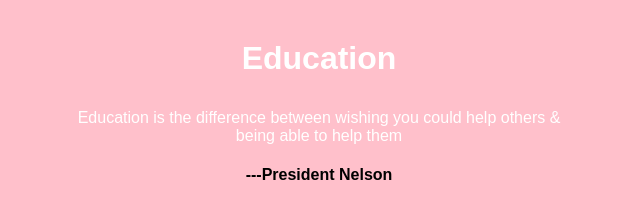
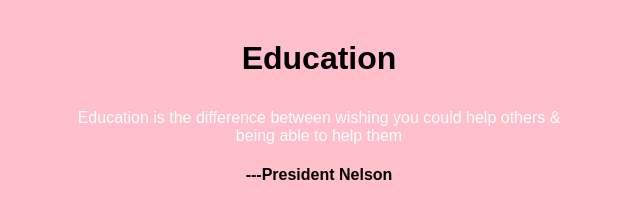
Before and after one commit to pro-cwd/wdd130, a plain HTML site: page w04-challenge.html in a window 1280 px wide. In both pictures the pointer is over the element "Education". Shown: the top 219 px of the page, without its empty margins (321-961 px from the left). Drawn offline with Linux system fonts and the light colour scheme.

Commit message:
add hover to title

```diff
--- a/styles/w04-challenge.css
+++ b/styles/w04-challenge.css
@@ -42,5 +42,7 @@ div ol {
     display: block;
      width: 30%;
     padding: 1em 0;
-
 }
+#text-align-center:hover {
+    color: black;
+  }
```
